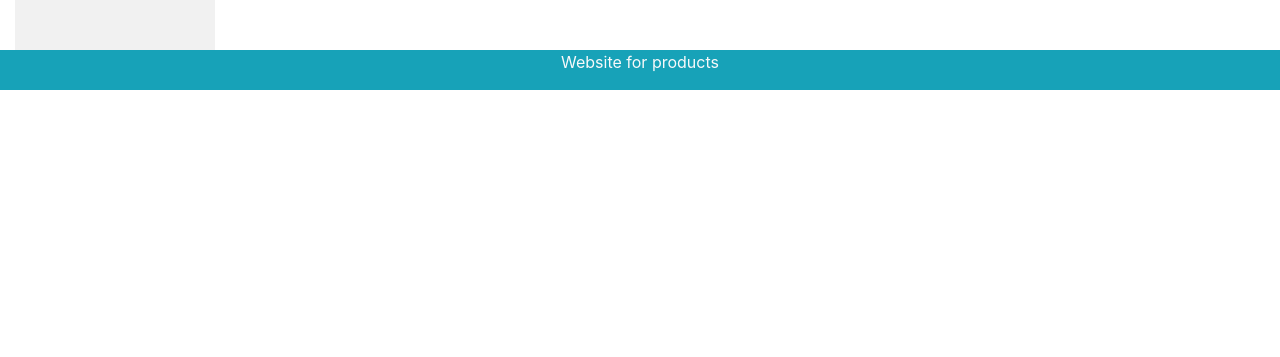
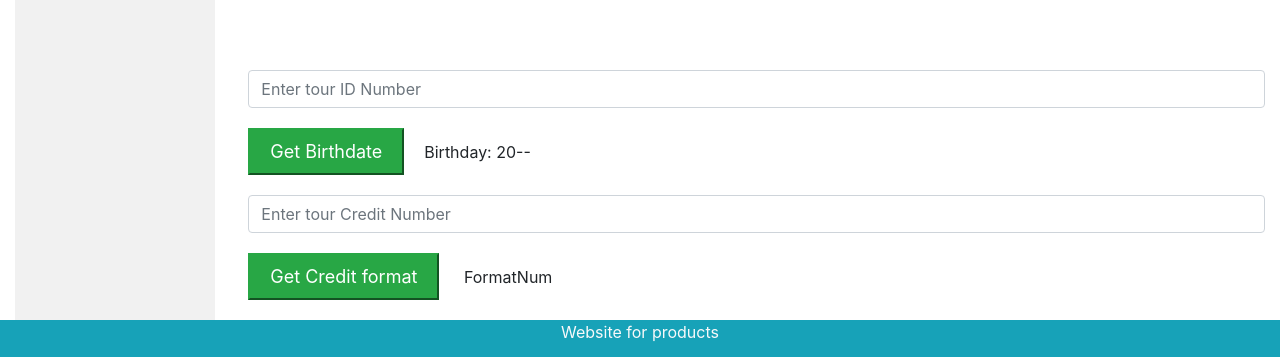
Before and after one commit to EsraaElshibly/ShowProductsBy-Angular, an Angular app: page /Home in a window 1280 px wide. Shown: the part 1064-1421 px from the top of the page. Before the commit the page ends 1154 px from the top, so only its background shows below. Built offline with nearby package versions, Linux system fonts and the light colour scheme.

Commit message:
moving Pipes to homePage

```diff
--- a/src/app/Components/Home/Home.component.html
+++ b/src/app/Components/Home/Home.component.html
@@ -27,3 +27,17 @@
     </li>
   </ul>
 </div>
+
+<!-- Pipe Data -->
+
+<div class="pipe">
+  <input #val class='form-control' placeholder="Enter tour ID Number" />
+<button class="btn-success" (click)="getBirthDayFromID(val.value)"> Get Birthdate</button>
+<span  birthdayFromID>Birthday: {{year | birthdayFromID }} </span>
+
+
+<input #credvVal class='form-control' placeholder="Enter tour Credit Number" />
+<button class="btn-success" (click)="formatCreditNum(credvVal.value)"> Get Credit format</button>
+<span  birthdayFromID> FormatNum {{cardFormatNum | CreditCardSplice }} </span>
+
+</div>
--- a/src/app/Components/Home/Home.component.scss
+++ b/src/app/Components/Home/Home.component.scss
@@ -17,7 +17,7 @@
 }
 
 .img-pprod {
-    margin-top: 20px;
+    margin: 20px 0px;
     margin-left: 4%;
     padding: 2% ;
 
@@ -30,3 +30,13 @@
         li{line-height: 1.8em;}
     }
 }
+
+.pipe {
+    margin-left: 20px;
+    button {
+        margin: 20px 0px ;
+        padding: 8px 20px ;
+        font-size: 18px ;
+        margin-right: 20px ;
+    }
+}
--- a/src/app/Components/Home/Home.component.ts
+++ b/src/app/Components/Home/Home.component.ts
@@ -11,6 +11,10 @@ export class HomeComponent implements OnInit {
   firstProductInfo: ProductData;
   secProdIcfo: ProductData;
   thirdProdInfo: ProductData;
+
+  // For Pipe
+  year: string = '' ;
+  cardFormatNum : string = ''
 
   constructor() {
     this.firstProductInfo = new ProductData(
@@ -35,4 +39,14 @@ export class HomeComponent implements OnInit {
   ngOnInit() {
   }
 
+  // Function for pipe in button
+  getBirthDayFromID (value: string)
+  {
+    this.year = value
+  }
+
+  formatCreditNum(value: string)
+  {
+    this.cardFormatNum = value
+  }
 }
--- a/src/app/Components/ProductList/productsTable/products.component.html
+++ b/src/app/Components/ProductList/productsTable/products.component.html
@@ -92,14 +92,3 @@
     </button>
   </div>
 </div>
-
-<!-- Pipe Data -->
-<br><br>
-<input #val class='form-control' placeholder="Enter tour ID Number" />
-<button class="btn-success" (click)="getBirthDayFromID(val.value)"> Get Birthdate</button>
-<span  birthdayFromID>Birthday: {{year | birthdayFromID }} </span>
-<br> <br>
-
-<input #credvVal class='form-control' placeholder="Enter tour Credit Number" />
-<button class="btn-success" (click)="formatCreditNum(credvVal.value)"> Get Credit format</button>
-<span  birthdayFromID> FormatNum {{cardFormatNum | CreditCardSplice }} </span>
--- a/src/app/Components/ProductList/productsTable/products.component.ts
+++ b/src/app/Components/ProductList/productsTable/products.component.ts
@@ -31,8 +31,6 @@ export class ProductsComponent implements OnInit, OnChanges {
   // prodList: IProduct[];
 
   prodListMatchCategID: IProduct[] = [];
-  year: string = '' ;
-  cardFormatNum : string = ''
 
   constructor(
     private prodCompService : ServicesProductComponentService ,
@@ -151,13 +149,4 @@ export class ProductsComponent implements OnInit, OnChanges {
 
   // }
 
-  getBirthDayFromID (value: string)
-  {
-    this.year = value
-  }
-
-  formatCreditNum(value: string)
-  {
-    this.cardFormatNum = value
-  }
 }
```
Also changed, not shown: src/app/Components/Home/dist/Home.component.css, src/app/Components/Home/dist/Home.component.js, src/app/Components/ProductList/productsTable/dist/products.component.js.
